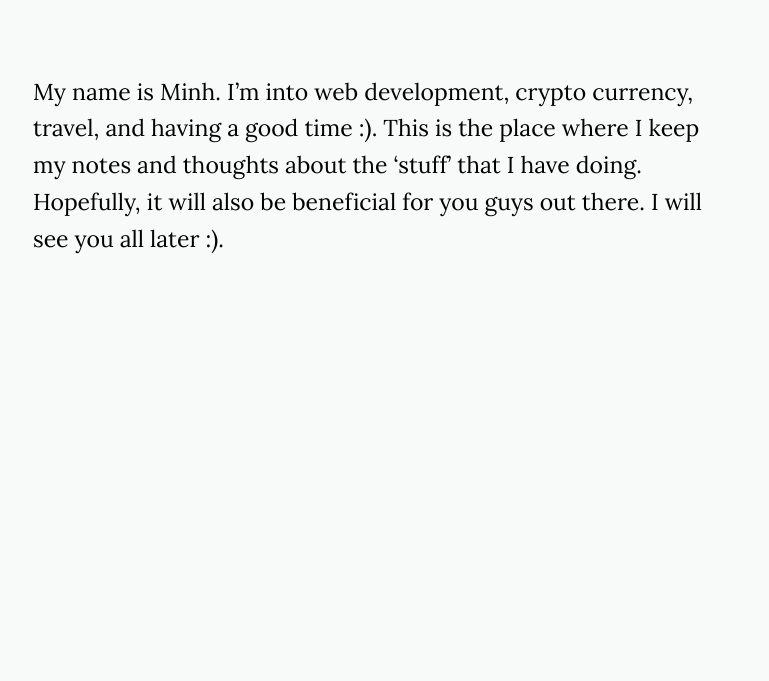
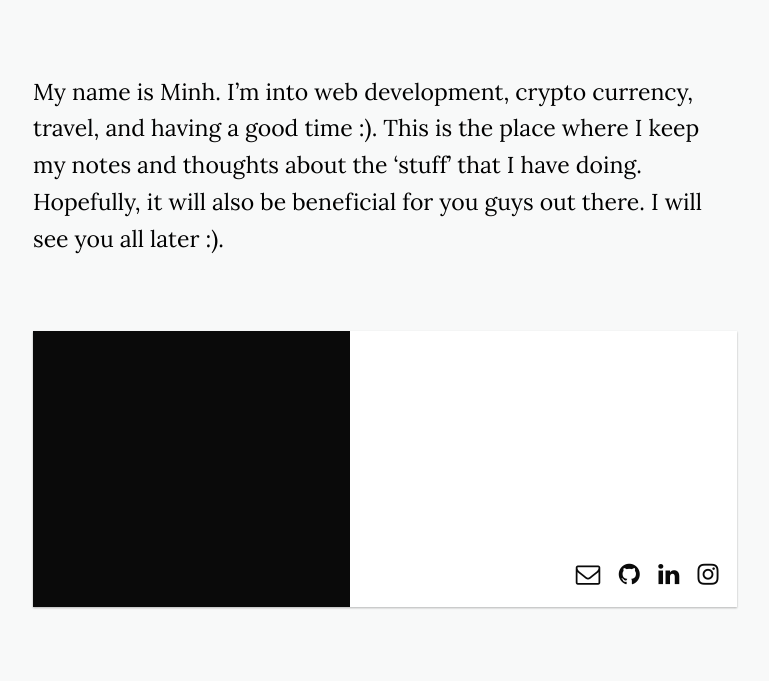
Before and after one commit to minhdao/minhdao.github.io, a Jekyll site: the page built from _posts/2018-05-08-hello-world.markdown, in a window 1280 px wide. Shown: the part 644-1325 px from the top of the page, without its empty margins (255-1024 px from the left). Built offline with Jekyll 4.4.1, drawn with Linux system fonts in a browser that asks for light colours; nearby versions of some CDN libraries; before the commit the page ends 975 px from its top, so only the background shows below that.

Commit message:
add in the profile section again

```diff
--- a/_layouts/post.html
+++ b/_layouts/post.html
@@ -29,7 +29,7 @@ layout: default
     </div>
   </section>
 
-  <!-- <section class="profile">
+  <section class="profile">
     <div class="profile__card">
       <div class="profile__img">
         <figure class="absolute-bg" style="background-image: url('{{ site.profile_img }}');"></figure>
@@ -48,7 +48,7 @@ layout: default
         {% endif %}
       </div>
     </div>
-  </section> -->
+  </section>
 
 </article>
 
```
